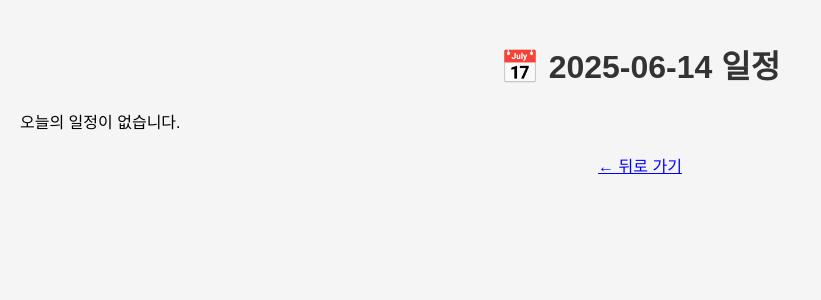
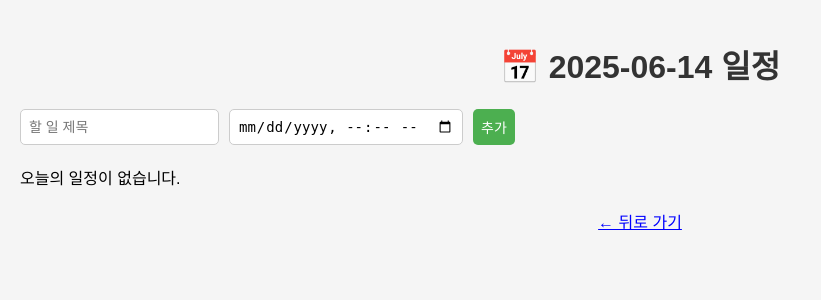
Before and after one commit to jyh69293/fastapi, a FastAPI app: page /tasks in a window 1280 px wide. Shown: the top 300 px of the page, without its empty margins (0-821 px from the left). Run offline with FastAPI, Linux system fonts and the light colour scheme.

Commit message:
Update tasks.html

```diff
--- a/templates/tasks.html
+++ b/templates/tasks.html
@@ -37,6 +37,23 @@
       padding: 5px 10px;
       cursor: pointer;
     }
+    .add-task {
+      display: flex;
+      gap: 10px;
+      margin-bottom: 20px;
+    }
+    .add-task input, .add-task button {
+      padding: 8px;
+      border: 1px solid #ccc;
+      border-radius: 5px;
+      font-size: 14px;
+    }
+    .add-task button {
+      background: #4CAF50;
+      color: white;
+      border: none;
+      cursor: pointer;
+    }
     .back-button {
       margin-top: 20px;
       display: block;
@@ -49,6 +66,15 @@
 </head>
 <body>
   <h1>📅 {{ today }} 일정</h1>
+
+  <!-- ✅ 일정 추가 폼 -->
+  <div class="add-task">
+    <input type="text" id="newTitle" placeholder="할 일 제목">
+    <input type="datetime-local" id="newTime">
+    <button onclick="addTask()">추가</button>
+  </div>
+
+  <!-- ✅ 오늘의 일정 리스트 -->
   <div id="taskList">
     {% if tasks %}
       {% for task in tasks %}
@@ -64,6 +90,7 @@
       <p>오늘의 일정이 없습니다.</p>
     {% endif %}
   </div>
+
   <div class="back-button" onclick="history.back()">← 뒤로 가기</div>
 
   <script>
@@ -85,6 +112,34 @@
         else alert("삭제 실패");
       });
     }
+
+    function addTask() {
+      const title = document.getElementById("newTitle").value;
+      const time = document.getElementById("newTime").value;
+
+      if (!title || !time) {
+        alert("제목과 시간을 입력해주세요.");
+        return;
+      }
+
+      const startTime = new Date(time);
+      const endDate = startTime.toISOString().split("T")[0];
+
+      fetch("/schedule/", {
+        method: "POST",
+        headers: { "Content-Type": "application/json" },
+        body: JSON.stringify({
+          user_id: "web_user",
+          title: title,
+          is_todo: true,
+          start_time: startTime.toISOString(),
+          end_date: endDate
+        })
+      }).then(res => {
+        if (res.ok) location.reload();
+        else alert("추가 실패");
+      });
+    }
   </script>
 </body>
 </html>
```
